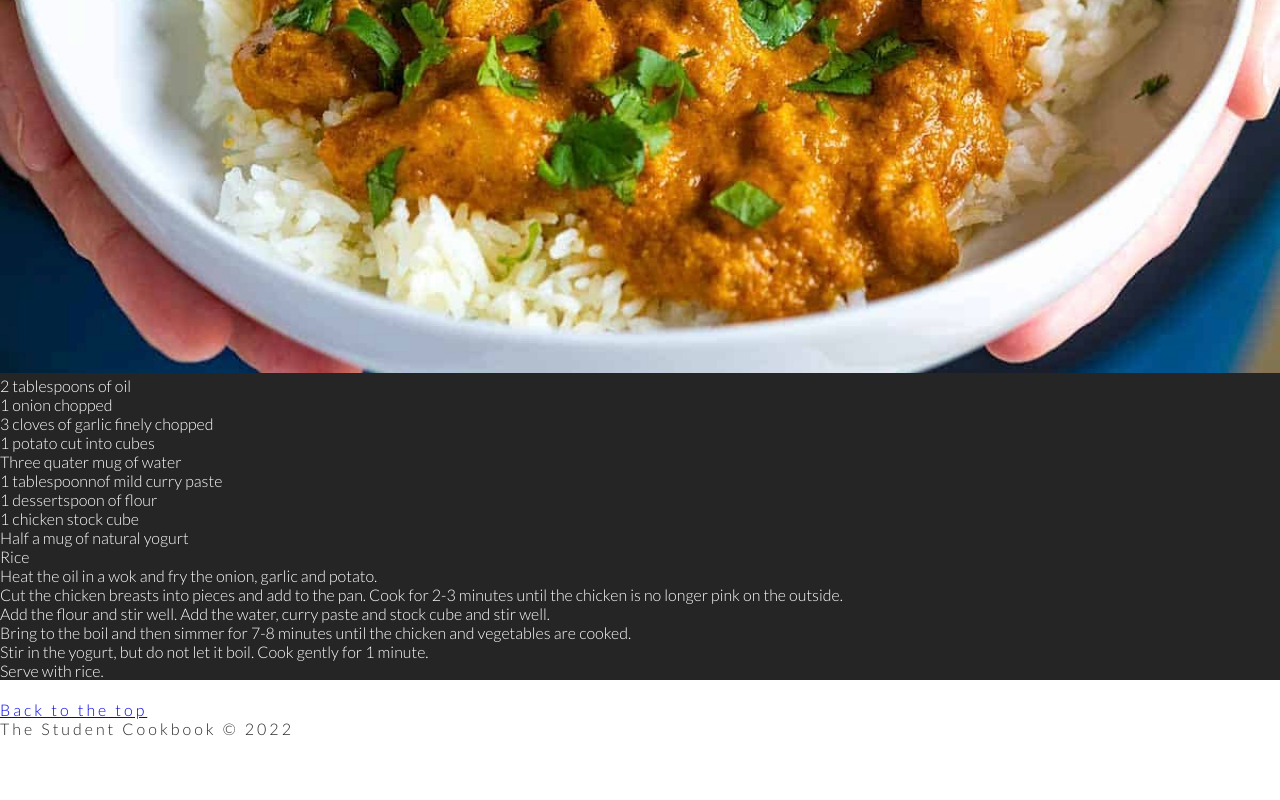
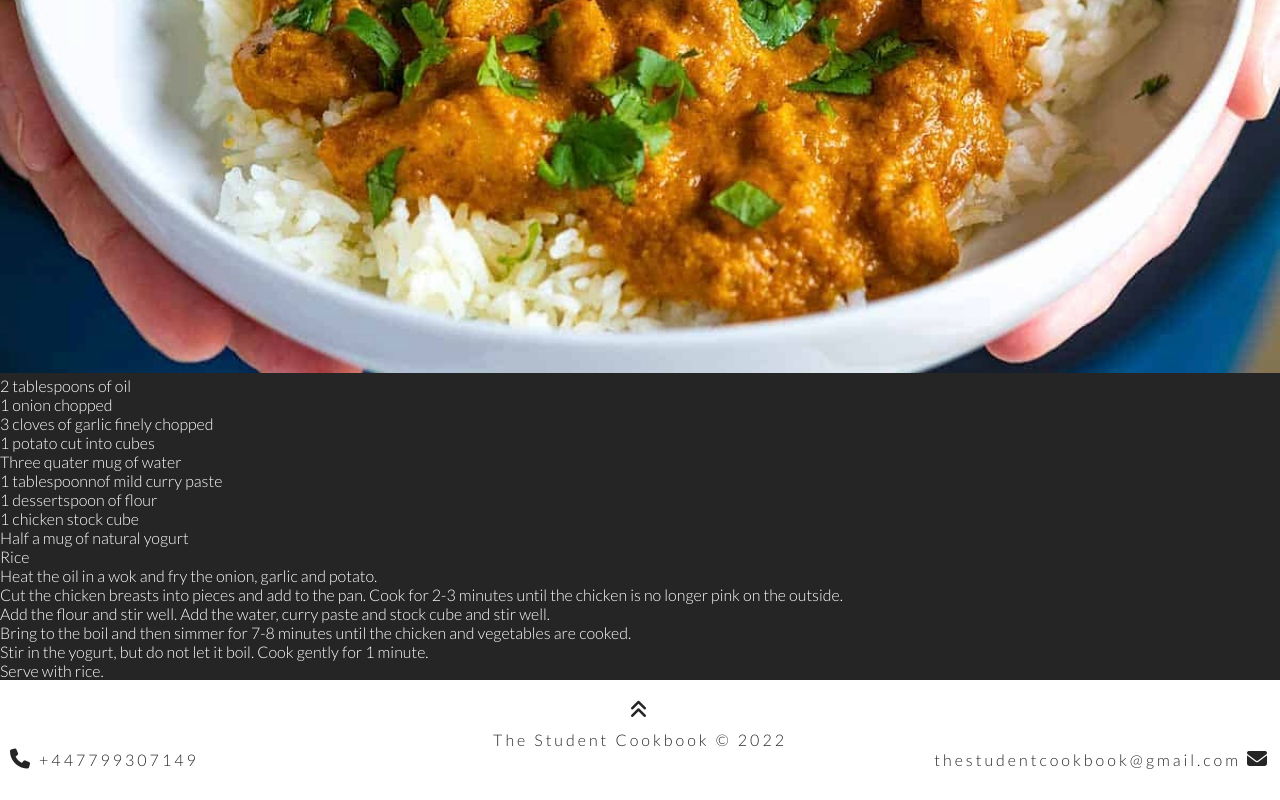
Before and after one commit to dansantinojones/The_Student_Cookbook, a plain HTML site: page fa.html in a window 1280 px wide. Shown: the part 2913-3713 px from the top of the page. Drawn offline with nearby package versions, Linux system fonts and the light colour scheme; a script that the page names is missing.

Commit message:
Added contact details to footer of all html files

```diff
--- a/fa.html
+++ b/fa.html
@@ -115,10 +115,12 @@
           </div>
         </section>
         <footer>
-          <nav>
-            <a href="#home" class="icon">Back to the top</a>
+          <nav class="footer-center">
+            <a href="#home"><i class="fa-solid fa-angles-up"></i></a>
           </nav>
-          <p>The Student Cookbook © 2022</p>
+          <p class="footer-center">The Student Cookbook © 2022</p>
+          <p class="contact-details-left"><i class="fa-solid fa-phone"></i> +447799307149</p>
+          <p class="contact-details-right">thestudentcookbook@gmail.com <i class="fa-solid fa-envelope"></i></p>
         </footer>
 
         <script src="https://kit.fontawesome.com/c20c3e511d.js" crossorigin="anonymous"></script>
```
Also changed, not shown: mc.html (+5 -3 lines), v.html (+5 -3 lines), wgr.html (+5 -3 lines), zcs.html (+5 -3 lines).
